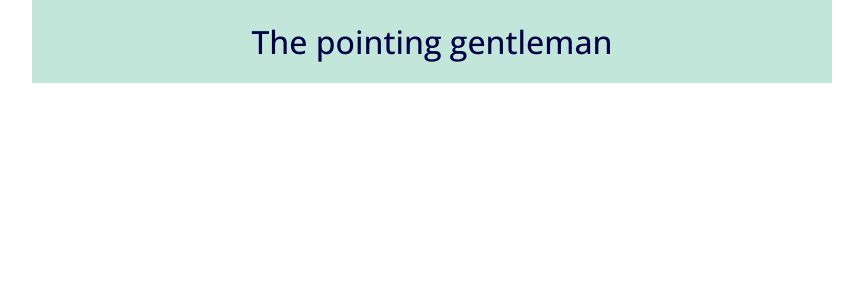
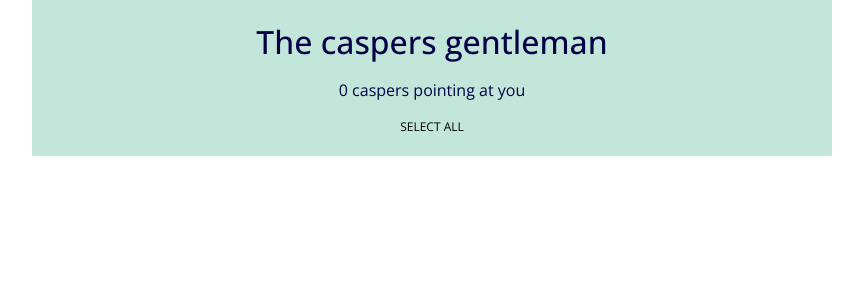
Before and after one commit to raqueladrados/202304-W4CH1-Raquel-Adrados, a React (Vite) app: page / in a window 1280 px wide. Shown: the top 300 px of the page, without its empty margins (208-1071 px from the left). Built offline with nearby package versions, Linux system fonts and the light colour scheme.

Commit message:
Add button component

```diff
--- a/src/components/App.tsx
+++ b/src/components/App.tsx
@@ -1,10 +1,16 @@
 import { Header } from "./Info";
+import { Button } from "./Button";
 
 export function App() {
-  const name = "The pointing gentleman";
+  const name = "The caspers gentleman";
+  const info = "0 caspers pointing at you";
+  const button = "SELECT ALL";
   return (
     <>
       <Header name={name}></Header>
+      <section className="controls">
+        <Button info={info} button={button}></Button>
+      </section>
     </>
   );
 }
--- a/src/components/Button.tsx
+++ b/src/components/Button.tsx
@@ -0,0 +1,15 @@
+type SelectAll = {
+  info: string;
+  button: string;
+};
+
+export function Button({ info, button }: SelectAll) {
+  return (
+    <>
+      <section className="controls">
+        <p className="info">{info}</p>
+        <button className="button button--select">{button}</button>
+      </section>
+    </>
+  );
+}
```
